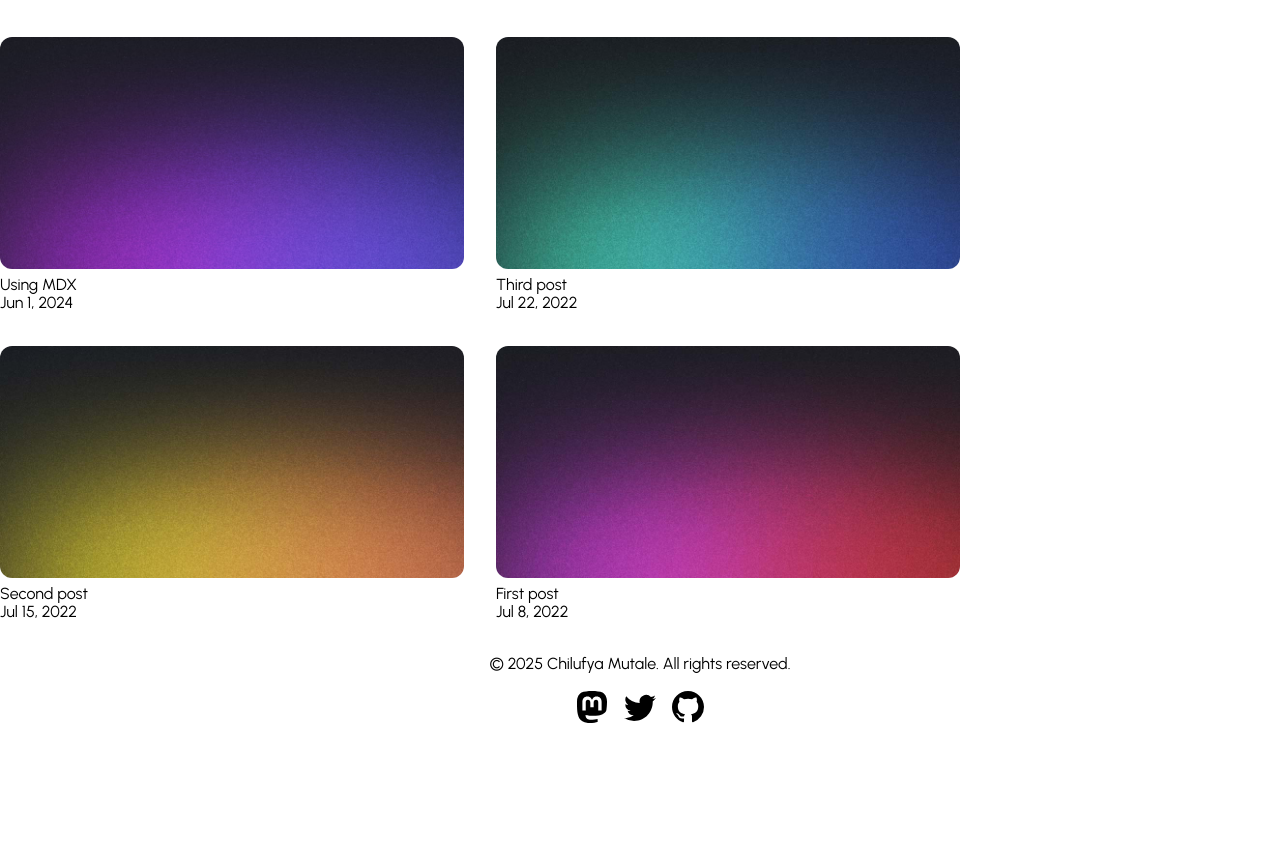
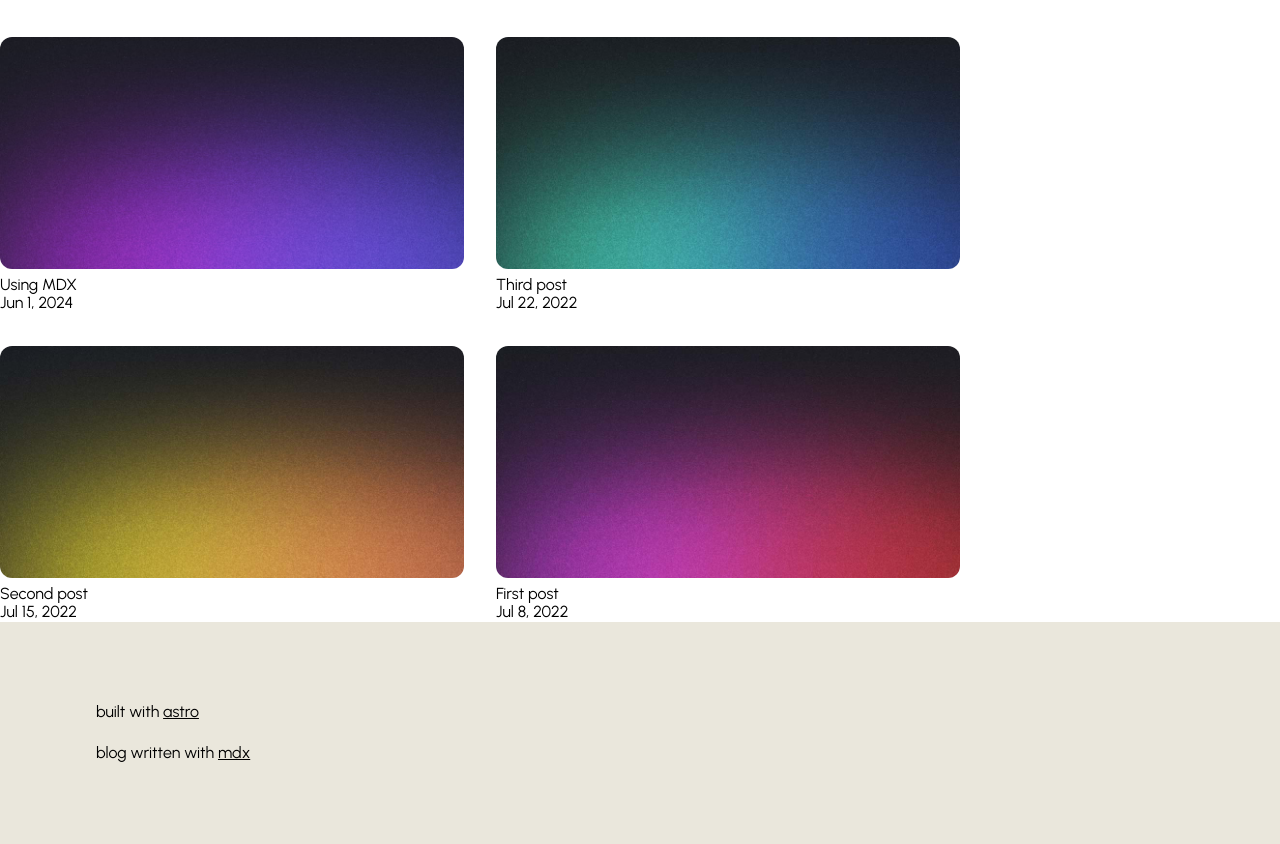
Before and after one commit to cmmutale/cmmutale.github.io, an Astro site: page /blog in a window 1280 px wide. Shown: the part 610-1454 px from the top of the page. Before the commit the page ends 1429 px from the top, so only its background shows below. Built offline with nearby package versions, Linux system fonts and the light colour scheme; Astro itself is replaced by a stand-in of ours.

Commit message:
added footer and sorted project posts

```diff
--- a/src/components/Footer.astro
+++ b/src/components/Footer.astro
@@ -2,61 +2,25 @@
 const today = new Date();
 ---
 
-<footer>
-	&copy; {today.getFullYear()} Chilufya Mutale. All rights reserved.
-	<div class="social-links">
-		<a href="https://m.webtoo.ls/@astro" target="_blank">
-			<span class="sr-only">Follow Astro on Mastodon</span>
-			<svg
-				viewBox="0 0 16 16"
-				aria-hidden="true"
-				width="32"
-				height="32"
-				astro-icon="social/mastodon"
-				><path
-					fill="currentColor"
-					d="M11.19 12.195c2.016-.24 3.77-1.475 3.99-2.603.348-1.778.32-4.339.32-4.339 0-3.47-2.286-4.488-2.286-4.488C12.062.238 10.083.017 8.027 0h-.05C5.92.017 3.942.238 2.79.765c0 0-2.285 1.017-2.285 4.488l-.002.662c-.004.64-.007 1.35.011 2.091.083 3.394.626 6.74 3.78 7.57 1.454.383 2.703.463 3.709.408 1.823-.1 2.847-.647 2.847-.647l-.06-1.317s-1.303.41-2.767.36c-1.45-.05-2.98-.156-3.215-1.928a3.614 3.614 0 0 1-.033-.496s1.424.346 3.228.428c1.103.05 2.137-.064 3.188-.189zm1.613-2.47H11.13v-4.08c0-.859-.364-1.295-1.091-1.295-.804 0-1.207.517-1.207 1.541v2.233H7.168V5.89c0-1.024-.403-1.541-1.207-1.541-.727 0-1.091.436-1.091 1.296v4.079H3.197V5.522c0-.859.22-1.541.66-2.046.456-.505 1.052-.764 1.793-.764.856 0 1.504.328 1.933.983L8 4.39l.417-.695c.429-.655 1.077-.983 1.934-.983.74 0 1.336.259 1.791.764.442.505.661 1.187.661 2.046v4.203z"
-				></path></svg
+<footer class="flex flex-col items-center bg-soft-beige">
+	<!-- &copy; {today.getFullYear()} Chilufya Mutale. All rights reserved. -->
+	<div class="wrapper w-full max-w-6xl mx-auto py-[80px] px-[2.5%] space-y-5">
+		<p>
+			built with <a
+				href="https://astro.build/"
+				class="underline"
+				target="_blank">astro</a
 			>
-		</a>
-		<a href="https://twitter.com/astrodotbuild" target="_blank">
-			<span class="sr-only">Follow Astro on Twitter</span>
-			<svg viewBox="0 0 16 16" aria-hidden="true" width="32" height="32" astro-icon="social/twitter"
-				><path
-					fill="currentColor"
-					d="M5.026 15c6.038 0 9.341-5.003 9.341-9.334 0-.14 0-.282-.006-.422A6.685 6.685 0 0 0 16 3.542a6.658 6.658 0 0 1-1.889.518 3.301 3.301 0 0 0 1.447-1.817 6.533 6.533 0 0 1-2.087.793A3.286 3.286 0 0 0 7.875 6.03a9.325 9.325 0 0 1-6.767-3.429 3.289 3.289 0 0 0 1.018 4.382A3.323 3.323 0 0 1 .64 6.575v.045a3.288 3.288 0 0 0 2.632 3.218 3.203 3.203 0 0 1-.865.115 3.23 3.23 0 0 1-.614-.057 3.283 3.283 0 0 0 3.067 2.277A6.588 6.588 0 0 1 .78 13.58a6.32 6.32 0 0 1-.78-.045A9.344 9.344 0 0 0 5.026 15z"
-				></path></svg
+		</p>
+		<p>
+			blog written with <a
+				href="https://mdxjs.com/"
+				class="underline"
+				target="_blank">mdx</a
 			>
-		</a>
-		<a href="https://github.com/withastro/astro" target="_blank">
-			<span class="sr-only">Go to Astro's GitHub repo</span>
-			<svg viewBox="0 0 16 16" aria-hidden="true" width="32" height="32" astro-icon="social/github"
-				><path
-					fill="currentColor"
-					d="M8 0C3.58 0 0 3.58 0 8c0 3.54 2.29 6.53 5.47 7.59.4.07.55-.17.55-.38 0-.19-.01-.82-.01-1.49-2.01.37-2.53-.49-2.69-.94-.09-.23-.48-.94-.82-1.13-.28-.15-.68-.52-.01-.53.63-.01 1.08.58 1.23.82.72 1.21 1.87.87 2.33.66.07-.52.28-.87.51-1.07-1.78-.2-3.64-.89-3.64-3.95 0-.87.31-1.59.82-2.15-.08-.2-.36-1.02.08-2.12 0 0 .67-.21 2.2.82.64-.18 1.32-.27 2-.27.68 0 1.36.09 2 .27 1.53-1.04 2.2-.82 2.2-.82.44 1.1.16 1.92.08 2.12.51.56.82 1.27.82 2.15 0 3.07-1.87 3.75-3.65 3.95.29.25.54.73.54 1.48 0 1.07-.01 1.93-.01 2.2 0 .21.15.46.55.38A8.012 8.012 0 0 0 16 8c0-4.42-3.58-8-8-8z"
-				></path></svg
-			>
-		</a>
+		</p>
 	</div>
+	<!-- <div class="w-full relative h-[200px]">
+			<img src="/footer-img.png" alt="" class="w-full absolute top-0 left-0 h-full">
+		</div> -->
 </footer>
-<style>
-	footer {
-		padding: 2em 1em 6em 1em;
-		background: linear-gradient(var(--gray-gradient)) no-repeat;
-		color: rgb(var(--gray));
-		text-align: center;
-	}
-	.social-links {
-		display: flex;
-		justify-content: center;
-		gap: 1em;
-		margin-top: 1em;
-	}
-	.social-links a {
-		text-decoration: none;
-		color: rgb(var(--gray));
-	}
-	.social-links a:hover {
-		color: rgb(var(--gray-dark));
-	}
-</style>
--- a/src/content.config.ts
+++ b/src/content.config.ts
@@ -8,6 +8,7 @@ const blog = defineCollection({
 	schema: z.object({
 		title: z.string(),
 		description: z.string(),
+
 		// Transform string to Date object
 		pubDate: z.coerce.date(),
 		updatedDate: z.coerce.date().optional(),
@@ -21,12 +22,15 @@ const projects = defineCollection({
 		title: z.string(),
 		subTitle: z.string().optional(),
 		description: z.string(),
-		// Transform string to Date object
-		// pubDate: z.coerce.date(),
-		startDate: z.coerce.date().optional(),
 		displayImage: z.string().optional(),
 		status: z.string().optional(),
 		featured: z.boolean().optional(),
+
+		// Transform string to Date object
+		startDate: z.coerce.date().optional(),
+		pubDate: z.coerce.date(),
+		tags: z.string().optional(),
+		accentColor: z.string().optional(),
 	}),
 });
 
--- a/src/content/projects/algo-trading.mdx
+++ b/src/content/projects/algo-trading.mdx
@@ -3,9 +3,11 @@ title: 'Algorithmic trading for Crypto and FX assets'
 subTitle: ''
 description: 'using algorithms to beat Wall St.'
 startDate: 'Jan 28 2025'
+pubDate: 'Jan 30 2025'
 displayImage: ''
 status: 'In progress'
 featured: false
+tags: 'ml,algorithms,trading,automation'
 ---
 
 A work in progress.
--- a/src/content/projects/lede.mdx
+++ b/src/content/projects/lede.mdx
@@ -1,11 +1,13 @@
 ---
 title: 'Natural language processing to manage your digital life and thoughts'
 subTitle: ''
-description: 'What if AI was used for all the clerical work. Throw everything in a sandbox and let it handle it.'
+description: 'What if AI was used for all the clerical work, throw everything in a sandbox and let it handle it.'
 startDate: 'Jan 28 2025'
+pubDate: 'Jan 28 2025'
 displayImage: ''
 status: 'In progress'
 featured: true
+tags: 'ai,ml,natural-language-processing'
 ---
 
 A work in progress.
--- a/src/content/projects/staylo.mdx
+++ b/src/content/projects/staylo.mdx
@@ -3,8 +3,10 @@ title: 'Project STAYLO'
 subTitle: 'An exploration of divergent UI/UX.'
 description: 'An intuitive UI to make browsing through content faster and more effective.'
 startDate: 'Jan 28 2025'
+pubDate: 'Jan 29 2025'
 displayImage: '/proj-staylo.jpg'
 status: 'In progress'
+tags: 'ui-ux,data-processing'
 ---
 
 A work in progress.
--- a/src/layouts/ProjectPost.astro
+++ b/src/layouts/ProjectPost.astro
@@ -2,10 +2,14 @@
 import type { CollectionEntry } from "astro:content";
 import BaseHead from "../components/BaseHead.astro";
 import FormattedDate from "../components/FormattedDate.astro";
+import Footer from "../components/Footer.astro";
 
 type Props = CollectionEntry<"projects">["data"];
 
-const { title, description, subTitle, displayImage } = Astro.props;
+const { title, description, subTitle, displayImage, tags } = Astro.props;
+
+// split tags string by ','
+const tagsArray = tags?.split(",");
 ---
 
 <!doctype html>
@@ -24,22 +28,18 @@ const { title, description, subTitle, displayImage } = Astro.props;
                     </button>
                 </a>
             </div>
-            <!-- <div class="hero-image">
-                {
-                    displayImage && (
-                        <img
-                            src={displayImage}
-                            class="object-cover max-h-[400px]"
-                            alt=""
-                        />
-                    )
-                }
-            </div> -->
 
             <div class="content">
-                <hr />
-
                 <div class="space-y-3">
+                    {
+                        tagsArray && (
+                            <div class="flex flex-wrap gap-2">
+                                {tagsArray.map((tag) => (
+                                    <div class="badge bg-soft-blue">{tag}</div>
+                                ))}
+                            </div>
+                        )
+                    }
                     <h1 class="text-6 font-semibold">{title}</h1>
                     {subTitle && <h3 class="text-3 font-light">{subTitle}</h3>}
                 </div>
@@ -51,5 +51,6 @@ const { title, description, subTitle, displayImage } = Astro.props;
                 </div>
             </div>
         </main>
+        <Footer />
     </body>
 </html>
--- a/src/pages/index.astro
+++ b/src/pages/index.astro
@@ -2,8 +2,11 @@
 import BaseHead from "../components/BaseHead.astro";
 import { SITE_TITLE, SITE_DESCRIPTION } from "../consts";
 import { getCollection } from "astro:content";
+import Footer from "../components/Footer.astro";
 
-const projects = await getCollection("projects");
+const projects = (await getCollection("projects")).sort(
+	(a, b) => b.data.pubDate.valueOf() - a.data.pubDate.valueOf(),
+);
 ---
 
 <!doctype html>
@@ -14,7 +17,7 @@ const projects = await getCollection("projects");
 	<body class="bg-off-white">
 		<main class="min-h-screen w-full scroll-smooth pb-20">
 			<section class="section py-16 min-h-screen">
-				<div class="u-container max-w-[1120px] mx-auto">
+				<div class="u-container w-full max-w-6xl mx-auto">
 					<div class="stack space-y-5">
 						<div
 							class="img-box size-24 rounded-3xl border-2 border-slate-950 shadow-2xl bounce-animation"
@@ -141,5 +144,6 @@ const projects = await getCollection("projects");
 				</div>
 			</section>
 		</main>
+		<Footer />
 	</body>
 </html>
--- a/src/styles/global.css
+++ b/src/styles/global.css
@@ -134,7 +134,7 @@ hr {
 }
 
 .u-container {
-	@apply w-full max-w-[1140px] mx-auto px-[5%] sm:px-[8%];
+	@apply w-full max-w-4xl mx-auto px-[2.5%] sm:px-[5%] lg:px-0;
 }
 
 .img-box {
```
Also changed, not shown: public/footer-img.png (added).
